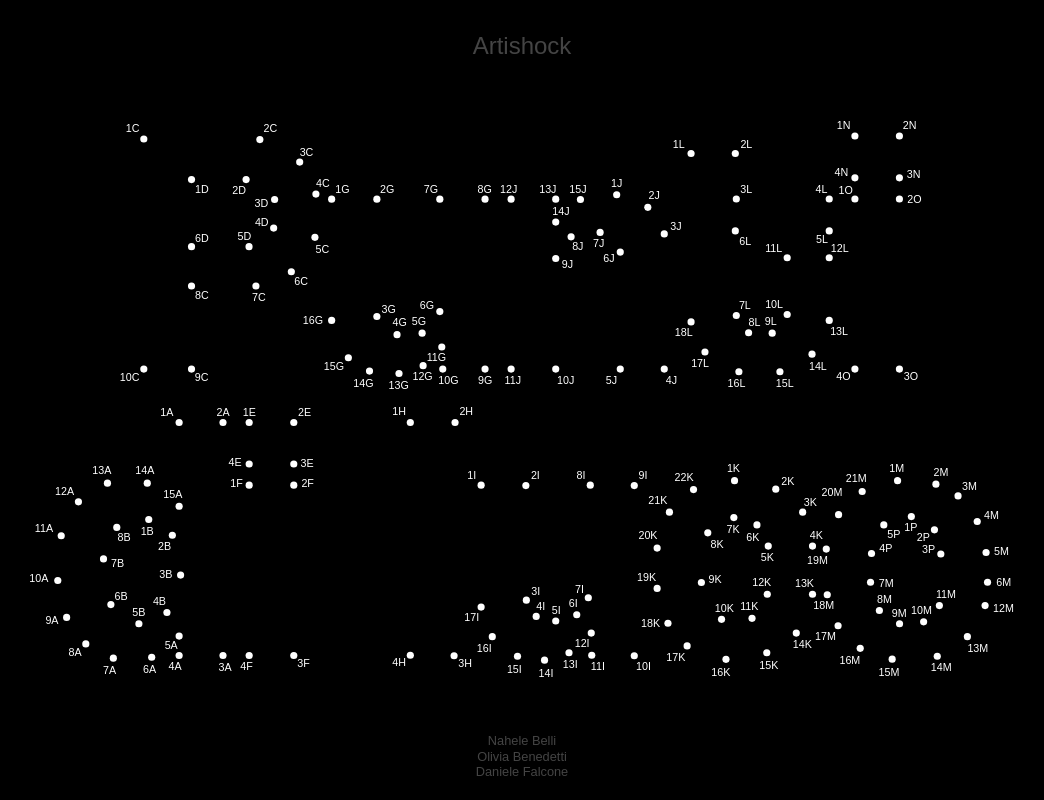
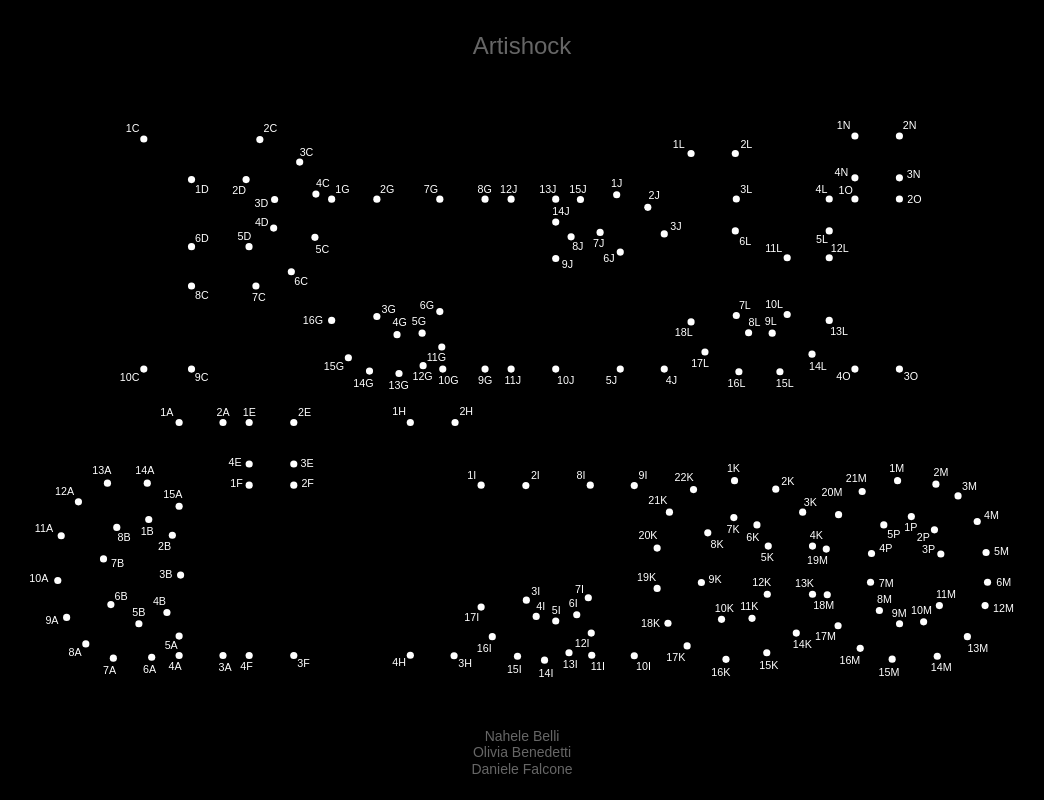
Before and after one commit to Naheleee/Artishock, a plain HTML site: page index.html in a window 1280 px wide. Shown: the whole page, without its empty margins (118-1162 px from the left). Drawn offline with Linux system fonts and the light colour scheme.

Commit message:
Update index.html

```diff
--- a/index.html
+++ b/index.html
@@ -5,6 +5,11 @@
   <meta charset="utf-8">
   <meta name="viewport" content="width=device-width, initial-scale=1">
   <style>
+    html {
+      -webkit-text-size-adjust: 100%;
+      text-size-adjust: 100%;
+    }
+
     * {
       box-sizing: border-box;
     }
@@ -17,7 +22,7 @@
       place-items: center;
       font-family: Arial, sans-serif;
       background: black;
-      color: #444;
+      color: #666;
     }
 
     main {
@@ -70,7 +75,7 @@
       width: 100%;
       top: 1%;
       text-align: center;
-      font-size: 1.5rem;
+      font-size: 24px;
     }
 
     .credits {
@@ -79,7 +84,7 @@
       width: 100%;
       bottom: 1%;
       text-align: center;
-      font-size: 0.8rem;
+      font-size: 14px;
       line-height: 1.2;
     }
   </style>
```
